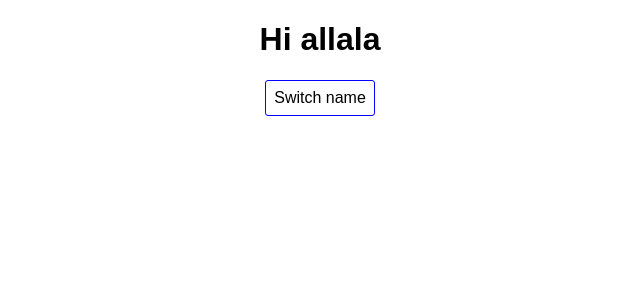
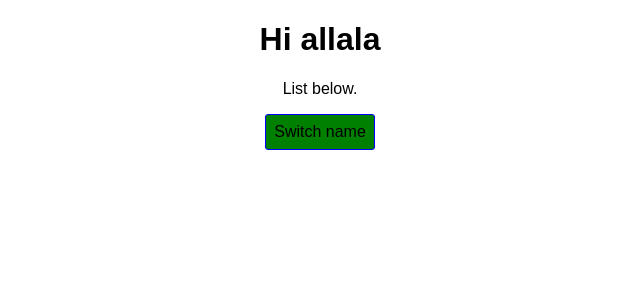
Before and after one commit to kobra8/complete-react, a React (Create React App) app in the folder react-app/: page / in a window 1280 px wide. Shown: the top 300 px of the page, without its empty margins (320-960 px from the left). Built offline with nearby package versions, Linux system fonts and the light colour scheme.

Commit message:
Dynamic classes

```diff
--- a/react-app/src/App.css
+++ b/react-app/src/App.css
@@ -1,3 +1,11 @@
 .App {
   text-align: center;
 }
+
+.red {
+  color: red;
+}
+
+.bold{
+  font-weight: bold;
+}
--- a/react-app/src/App.js
+++ b/react-app/src/App.js
@@ -45,7 +45,7 @@ class App extends Component {
 
   render() {
     const btnStyle = {
-      backgroundColor: 'white',
+      backgroundColor: 'green',
       font: 'inherit',
       border: '1px solid blue',
       padding: '8px',
@@ -68,11 +68,21 @@ class App extends Component {
           })}
       </div>
       )
+      btnStyle.backgroundColor = 'red';
+    }
+
+    let classes = [];
+    if(this.state.persons.length <= 2){
+      classes.push('red');
+    }
+    if(this.state.persons.length <= 1){
+      classes.push('bold')
     }
 
     return (
       <div className="App">
         <h1>Hi allala</h1>
+        <p className={classes.join(' ')}>List below.</p>
         <button style={btnStyle} onClick={this.togglePersonsHandler}>Switch name</button>
         {/* Kod do renderowania przeniesiony do zmiennej persons */}
         {persons}
```
Also changed, not shown: 1 other file (tests, documents, lock files or other folders).
